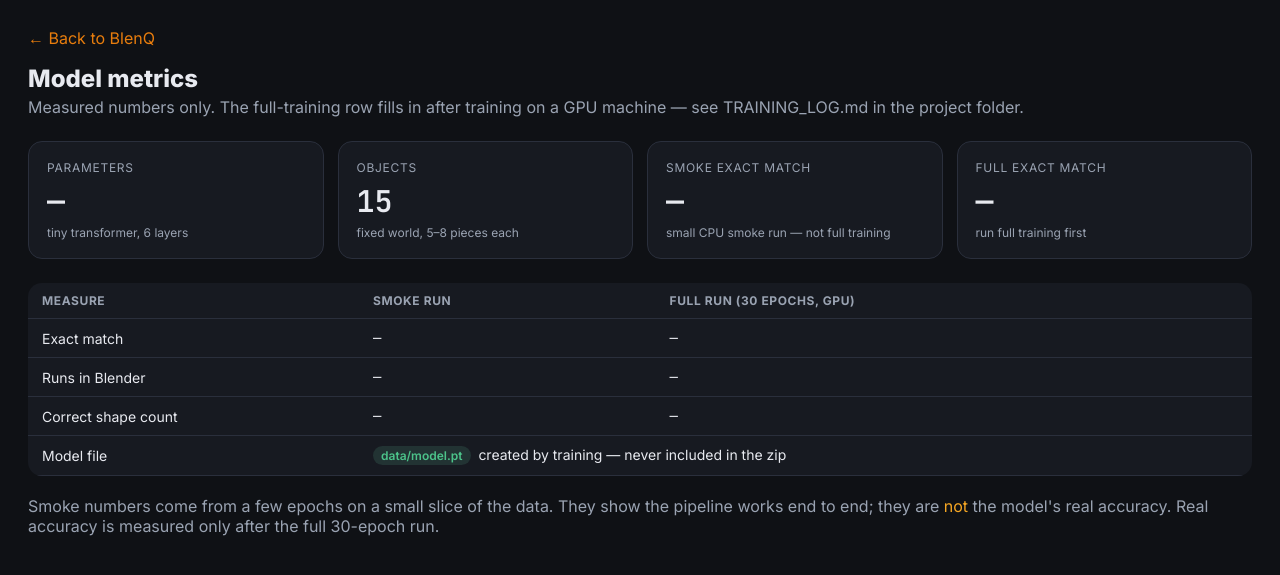
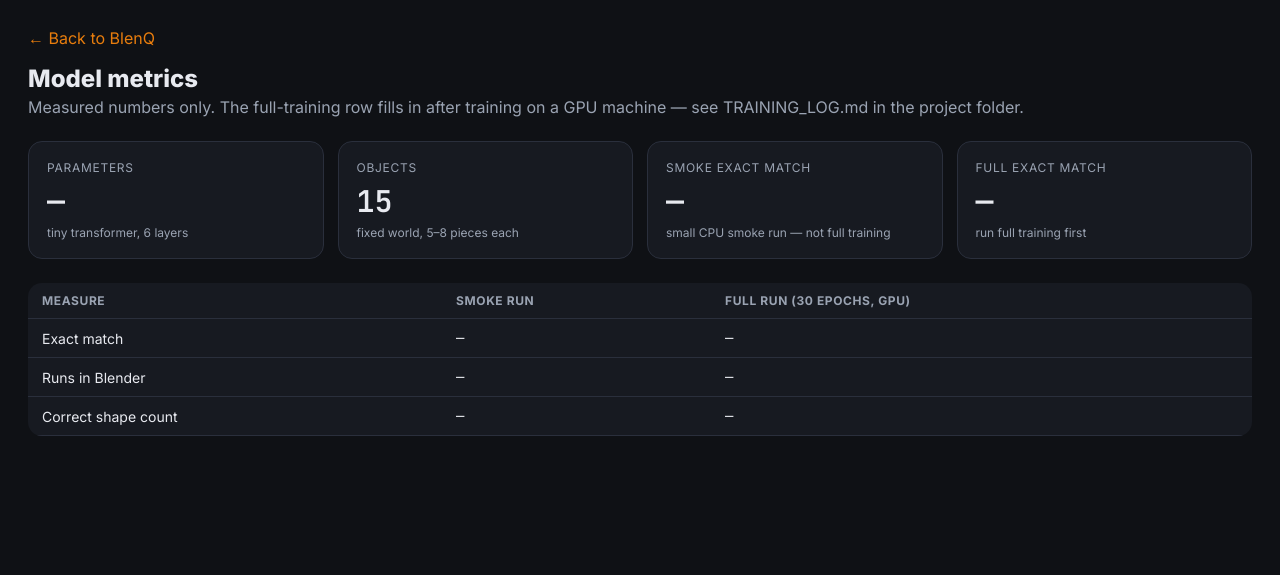
Before and after one commit to jocode21/BlenQ, a Flask app: page /metrics in a window 1280 px wide. Shown: the top 575 px of the page. Run offline with Flask 3, Linux system fonts and the light colour scheme.

Commit message:
Remove model-file row and smoke disclaimer from metrics page

```diff
--- a/templates/metrics.html
+++ b/templates/metrics.html
@@ -41,8 +41,6 @@
     <tr><td>Exact match</td><td class="mono">{% if metrics and metrics.mode == "smoke" and metrics.exact_match is defined %}{{ "%.1f"|format(metrics.exact_match * 100) }}%{% else %}—{% endif %}</td><td class="mono">{% if metrics and metrics.mode == "full" and metrics.exact_match is defined %}{{ "%.1f"|format(metrics.exact_match * 100) }}%{% else %}—{% endif %}</td></tr>
     <tr><td>Runs in Blender</td><td class="mono">{% if metrics and metrics.mode == "smoke" and metrics.runnable is defined and metrics.runnable is not none %}{{ "%.1f"|format(metrics.runnable * 100) }}%{% else %}—{% endif %}</td><td class="mono">{% if metrics and metrics.mode == "full" and metrics.runnable is defined and metrics.runnable is not none %}{{ "%.1f"|format(metrics.runnable * 100) }}%{% else %}—{% endif %}</td></tr>
     <tr><td>Correct shape count</td><td class="mono">{% if metrics and metrics.mode == "smoke" and metrics.count_match is defined and metrics.count_match is not none %}{{ "%.1f"|format(metrics.count_match * 100) }}%{% else %}—{% endif %}</td><td class="mono">{% if metrics and metrics.mode == "full" and metrics.count_match is defined and metrics.count_match is not none %}{{ "%.1f"|format(metrics.count_match * 100) }}%{% else %}—{% endif %}</td></tr>
-    <tr><td>Model file</td><td colspan="2"><span class="badge">data/model.pt</span> &nbsp;created by training — never included in the zip</td></tr>
   </table>
-  <p class="sub" style="margin-top:20px;">Smoke numbers come from a few epochs on a small slice of the data. They show the pipeline works end to end; they are <span class="warn">not</span> the model's real accuracy. Real accuracy is measured only after the full 30-epoch run.</p>
 </body>
 </html>
```
